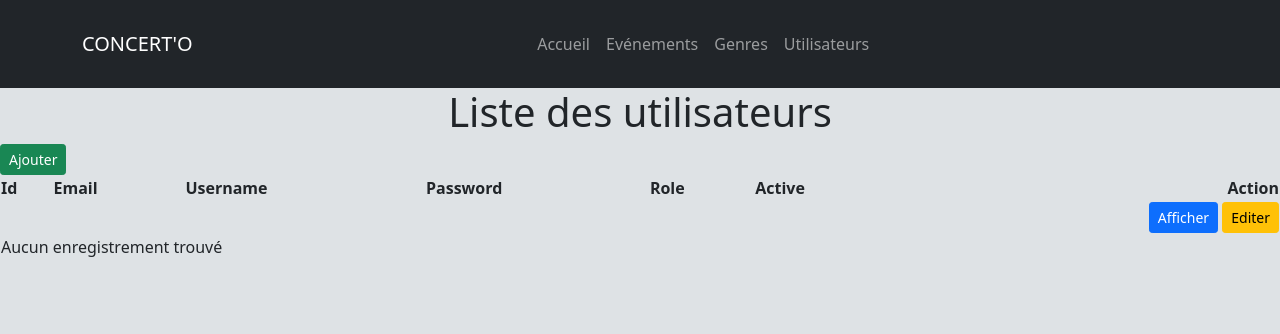
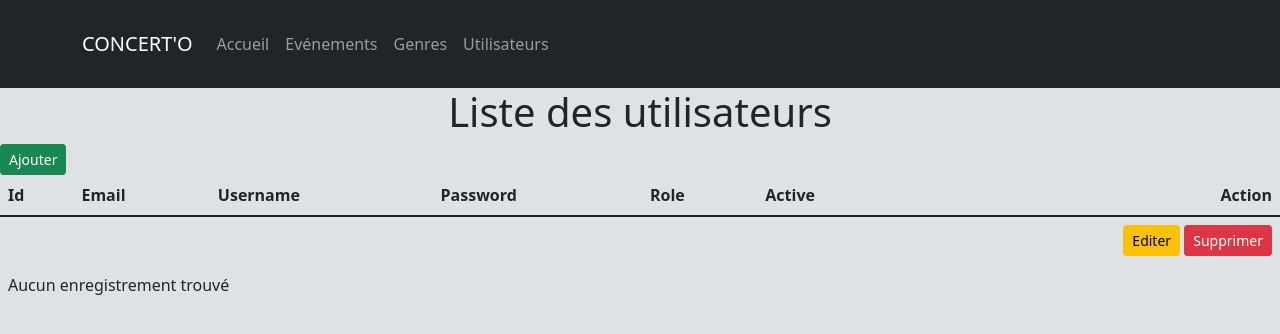
Before and after one commit to LaureCHAPERT/Concerto-Back, a Symfony app: template templates/user/index.html.twig in a window 1280 px wide. Shown: the top 334 px of the page. Run offline with Twig, Linux system fonts and the light colour scheme; the template is opened without the code that fills it, so the values that code supplies are empty; some libraries are stand-ins or nearby versions.

Commit message:
Templates - class deleted

```diff
--- a/templates/base.html.twig
+++ b/templates/base.html.twig
@@ -28,10 +28,10 @@
         <header>
             <nav id="mainNav" class="navbar navbar-dark navbar-expand-lg bg-dark py-lg-4" style="padding: 23px 0px;">
                 <div class="container"><a class="navbar-brand d-lg text-expanded" href="{{ path('back_home') }}">CONCERT'O</a><button class="navbar-toggler" data-bs-toggle="collapse" data-bs-target="#navbarResponsive"><span class="visually-hidden"></span><span class="navbar-toggler-icon"></span></button>
-                    <div id="navbarResponsive" class="collapse navbar-collapse"><a href="store.html"></a>
-                        <ul class="navbar-nav mx-auto">
-                    <li class="nav-item"><a class="nav-link" href="{{ path('back_home') }}">Accueil</a></li>
-                <li class="nav-item"><a class="nav-link" href="{{ path('back_event_list') }}">Evénements</a></li>
+                    <div id="navbarResponsive" class="navbar-collapse"><a href="store.html"></a>
+                        <ul class="navbar-nav">
+                            <li class="nav-item"><a class="nav-link" href="{{ path('back_home') }}">Accueil</a></li>
+                            <li class="nav-item"><a class="nav-link" href="{{ path('back_event_list') }}">Evénements</a></li>
                             <li class="nav-item"><a class="nav-link" href="{{ path('back_genre_list') }}">Genres</a></li>
                             <li class="nav-item"><a class="nav-link" href="{{ path('back_user_list') }}">Utilisateurs</a></li>
                         </ul>
--- a/templates/event/index.html.twig
+++ b/templates/event/index.html.twig
@@ -8,7 +8,7 @@
 
 <a class="btn btn-sm btn-success" href="">Ajouter</a>
 
-<table class="table-responsive table-striped table-hover col-12">
+<table class="table">
 
     <thead>
         <tr>
@@ -34,8 +34,8 @@
             <td></td>
             <td></td>
             <td class="text-end">
-                <a class="btn btn-sm btn-primary" href="">Afficher</a>
                 <a class="btn btn-sm btn-warning" href="">Editer</a>
+                <a class="btn btn-sm btn-danger" href="">Supprimer</a>
             </td>
         </tr>
 
--- a/templates/genre/index.html.twig
+++ b/templates/genre/index.html.twig
@@ -8,7 +8,7 @@
 
 <a class="btn btn-sm btn-success" href="">Ajouter</a>
 
-<table class="table-responsive table-striped table-hover col-12">
+<table class="table">
         <thead>
             <tr>
                 <th>Id</th>
@@ -23,8 +23,8 @@
                 <td></td>
                 <td></td>
                 <td class="text-end">
-                    <a class="btn btn-sm btn-primary" href="">Afficher</a>
                     <a class="btn btn-sm btn-warning" href="">Editer</a>
+                    <a class="btn btn-sm btn-danger" href="">Supprimer</a>
                 </td>
             </tr>
 
--- a/templates/user/index.html.twig
+++ b/templates/user/index.html.twig
@@ -8,7 +8,7 @@
 
 <a class="btn btn-sm btn-success" href="">Ajouter</a>
 
-<table class="table-responsive table-striped table-hover col-12">
+<table class="table">
 
     <thead>
         <tr>
@@ -30,8 +30,8 @@
             <td></td>
             <td></td>
             <td class="text-end">
-                <a class="btn btn-sm btn-primary" href="">Afficher</a>
                 <a class="btn btn-sm btn-warning" href="">Editer</a>
+                <a class="btn btn-sm btn-danger" href="">Supprimer</a>
             </td>
         </tr>
 
```
